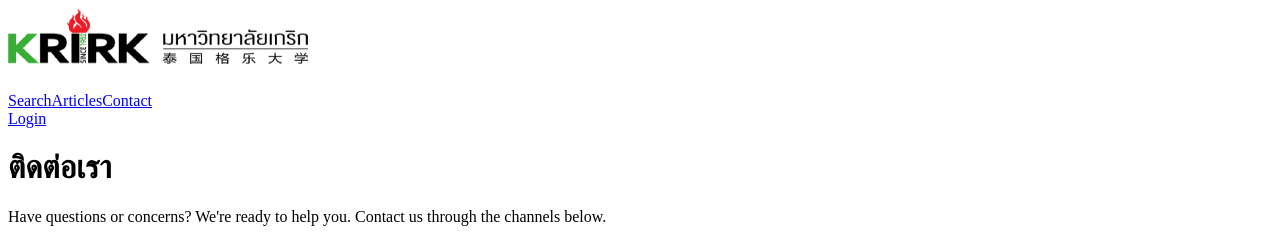
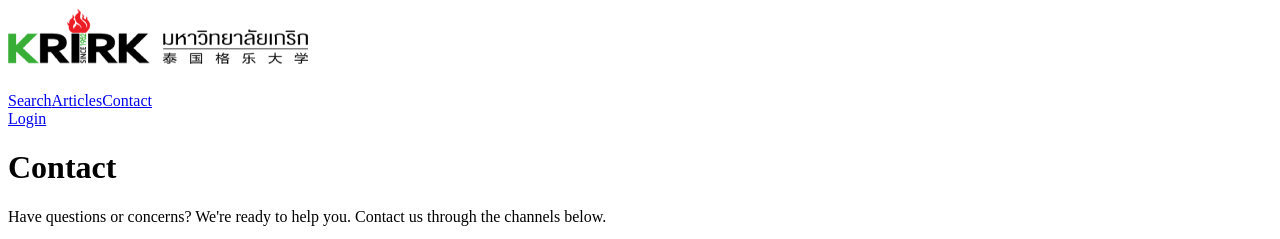
Before and after one commit to rattana-175/krirk-postdoc, a Next.js app: page /contact in a window 1280 px wide. Shown: the top 239 px of the page. Built offline with nearby package versions, Linux system fonts and the light colour scheme; no server answers.

Commit message:
Initial commit

```diff
--- a/src/app/(main)/contact/ContactContent.tsx
+++ b/src/app/(main)/contact/ContactContent.tsx
@@ -41,7 +41,7 @@
     <div className="relative bg-white pt-24 pb-16">
       {/* ส่วนหัว */}
       <div className="text-center mb-12">
-        <h1 className="text-4xl font-bold text-gray-900 mb-6">ติดต่อเรา</h1>
+        <h1 className="text-4xl font-bold text-gray-900 mb-6">Contact</h1>
         <p className="text-lg text-gray-600 mb-8">
           Have questions or concerns? We're ready to help you.
           Contact us through the channels below.
```
